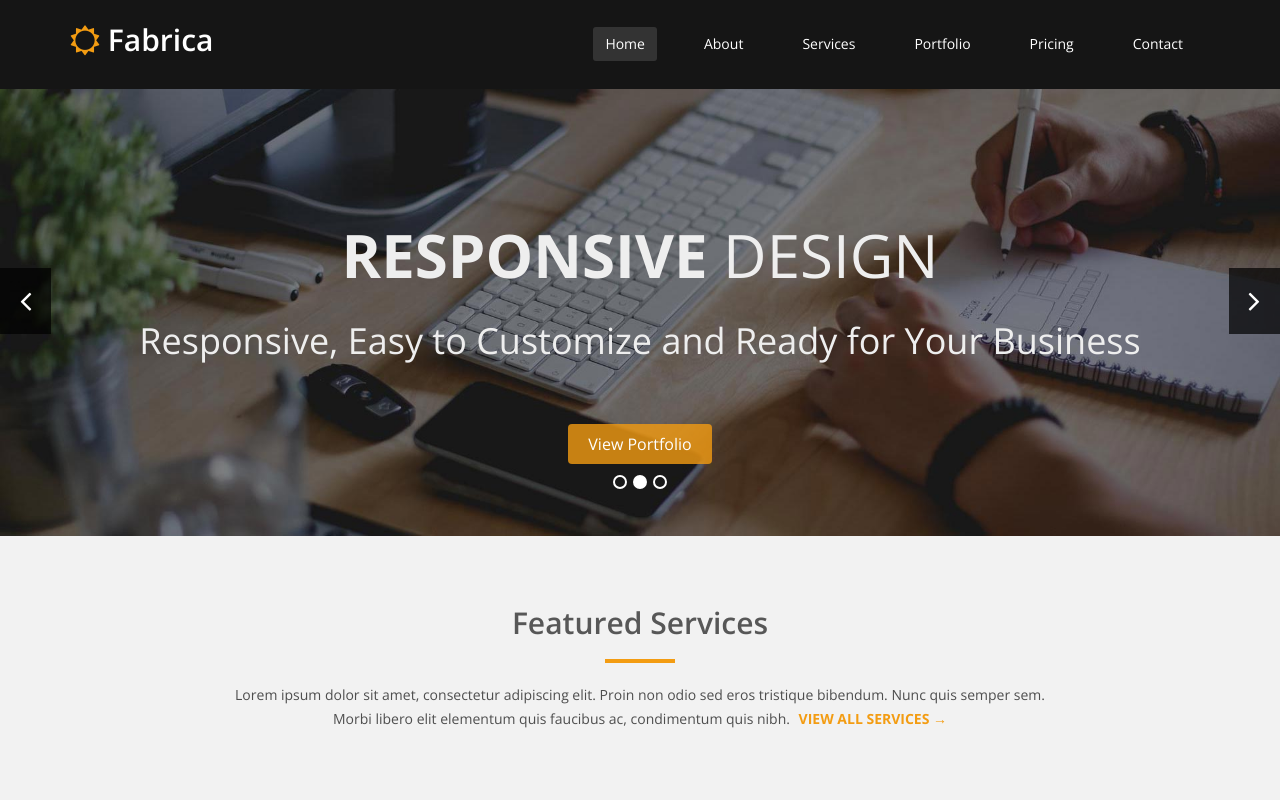
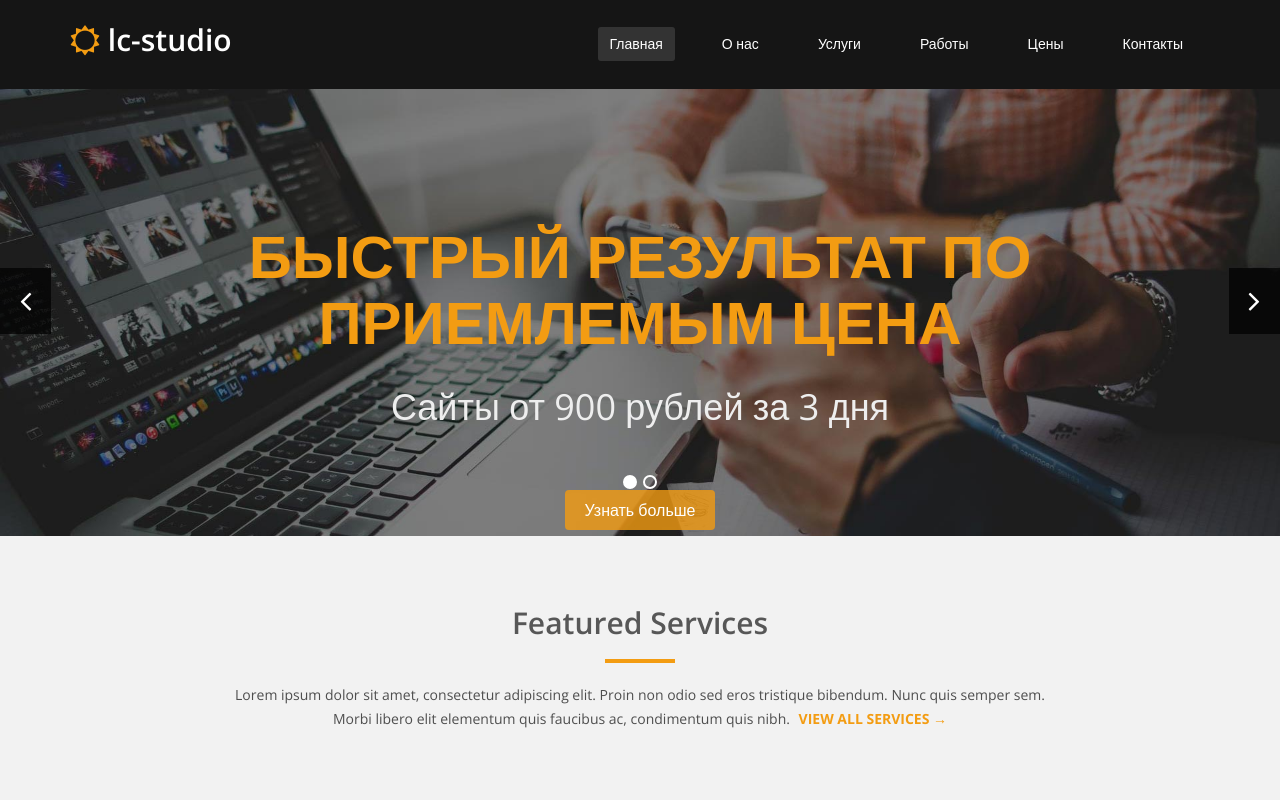
Before and after one commit to rishatsharafiev/fabrica, a plain HTML site: page index.html in a window 1280 px wide. Shown: the top 800 px of the page. Drawn offline with nearby package versions, Linux system fonts and the light colour scheme; files whose address does not match are found by name.

Commit message:
Поправил меню в шапке и слайдер.

```diff
--- a/index.html
+++ b/index.html
@@ -28,15 +28,15 @@
     <div class="container">
       <div class="navbar-header">
         <button type="button" class="navbar-toggle" data-toggle="collapse" data-target=".navbar-collapse"> <span class="sr-only">Toggle navigation</span> <span class="icon-bar"></span> <span class="icon-bar"></span> <span class="icon-bar"></span> </button>
-        <a class="navbar-brand" href="index.html"><i class="fa fa-sun-o"></i> Fabrica</a></div>
+        <a class="navbar-brand" href="index.html"><i class="fa fa-sun-o"></i> lc-studio</a></div>
       <div class="collapse navbar-collapse navbar-right">
         <ul class="nav navbar-nav">
-          <li class="active"><a href="index.html">Home</a></li>
-          <li><a href="about.html">About</a></li>
-          <li><a href="services.html">Services</a></li>
-          <li><a href="portfolio.html">Portfolio</a></li>
-          <li><a href="pricing.html">Pricing</a></li>
-          <li><a href="contact.html">Contact</a></li>
+          <li class="active"><a href="index.html">Главная</a></li>
+          <li><a href="about.html">О нас</a></li>
+          <li><a href="services.html">Услуги</a></li>
+          <li><a href="portfolio.html">Работы</a></li>
+          <li><a href="pricing.html">Цены</a></li>
+          <li><a href="contact.html">Контакты</a></li>
         </ul>
       </div>
     </div>
@@ -46,33 +46,23 @@
   <ol class="carousel-indicators">
     <li data-target="#main-slide" data-slide-to="0" class="active"></li>
     <li data-target="#main-slide" data-slide-to="1"></li>
-    <li data-target="#main-slide" data-slide-to="2"></li>
   </ol>
   <div class="carousel-inner">
     <div class="item active"> <img class="img-responsive" src="images/slider/bg1.jpg" alt="slider">
       <div class="slider-content">
         <div class="col-md-12 text-center">
-          <h2>Welcome to <span class="logo">Fabrica</span></h2>
-          <h3>Your Creative Business Partner</h3>
-          <p><a href="about.html" class="slider btn">Read More</a> </p>
+          <h2><span class="logo">Быстрый результат по приемлемым цена</span></h2>
+          <h3>Сайты от 900 рублей за 3 дня</h3>
+          <p><a href="about.html" class="slider btn">Узнать больше</a> </p>
         </div>
       </div>
     </div>
     <div class="item"> <img class="img-responsive" src="images/slider/bg2.jpg" alt="slider">
       <div class="slider-content">
         <div class="col-md-12 text-center">
-          <h2><strong>Responsive</strong> Design</h2>
-          <h3>Responsive, Easy to Customize and Ready for Your Business</h3>
-          <p><a href="portfolio.html" class="slider btn">View Portfolio</a> </p>
-        </div>
-      </div>
-    </div>
-    <div class="item"> <img class="img-responsive" src="images/slider/bg3.jpg" alt="slider">
-      <div class="slider-content">
-        <div class="col-md-12 text-center">
-          <h2><strong>Easy</strong> to Customize</h2>
-          <h3>Responsive, Easy to Customize and Ready for Your Business</h3>
-          <p><a href="portfolio.html" class="slider btn">View Portfolio</a> </p>
+          <h2><strong>Адаптивный</strong> Дизайн</h2>
+          <h3>Адаптивный, простой и готовый для вашего бизнеса</h3>
+          <p><a href="portfolio.html" class="slider btn">Посмотреть портфолио</a> </p>
         </div>
       </div>
     </div>
--- a/js/main.js
+++ b/js/main.js
@@ -3,7 +3,7 @@ jQuery(function($) {'use strict',
 	//#main-slider
 	$(function(){
 		$('.carousel').carousel({
-			interval: 4000,
+			interval: 7000,
 			pause: "false"
 		});
 	});
```
Also changed, not shown: 1 other file.
